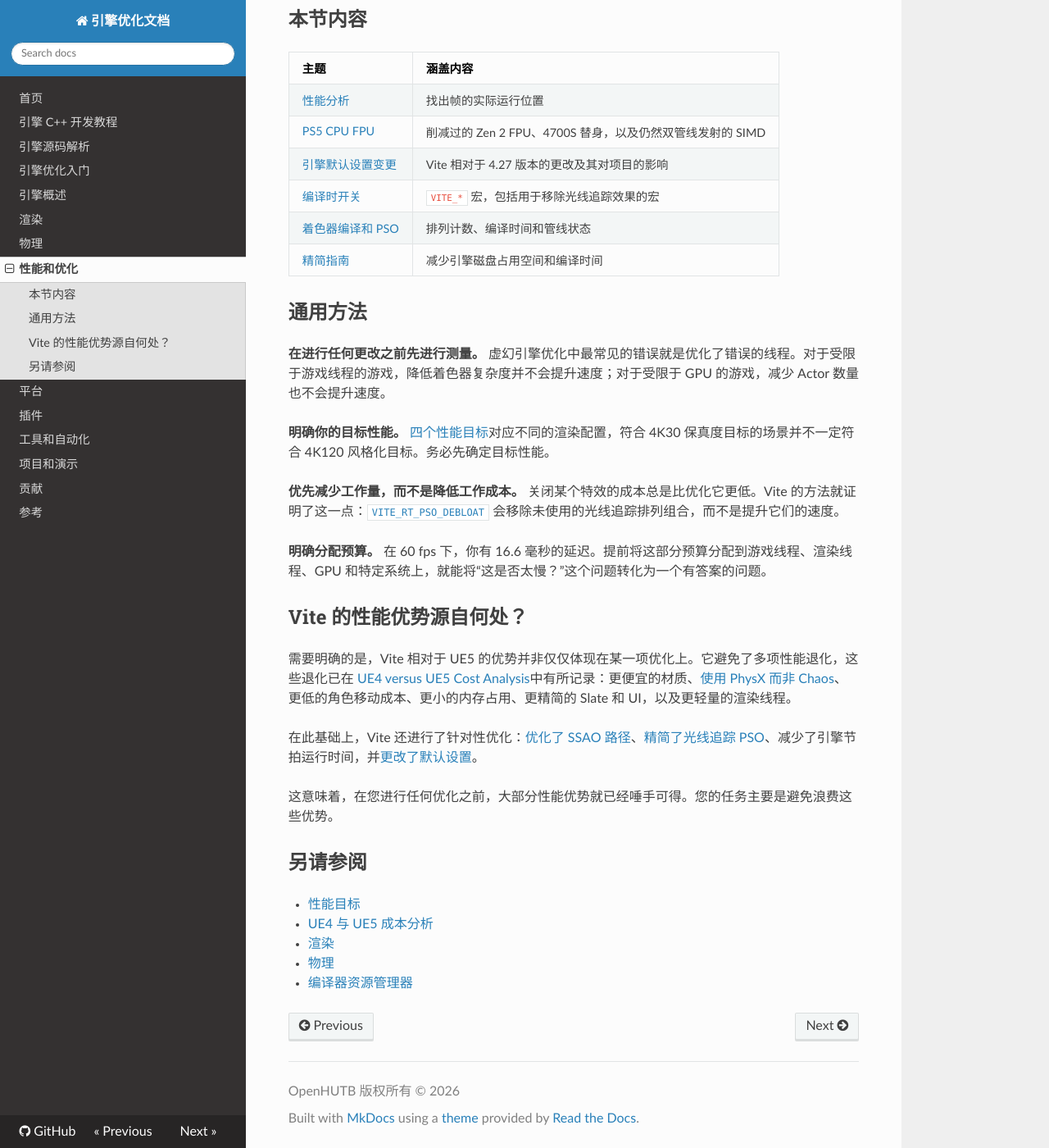
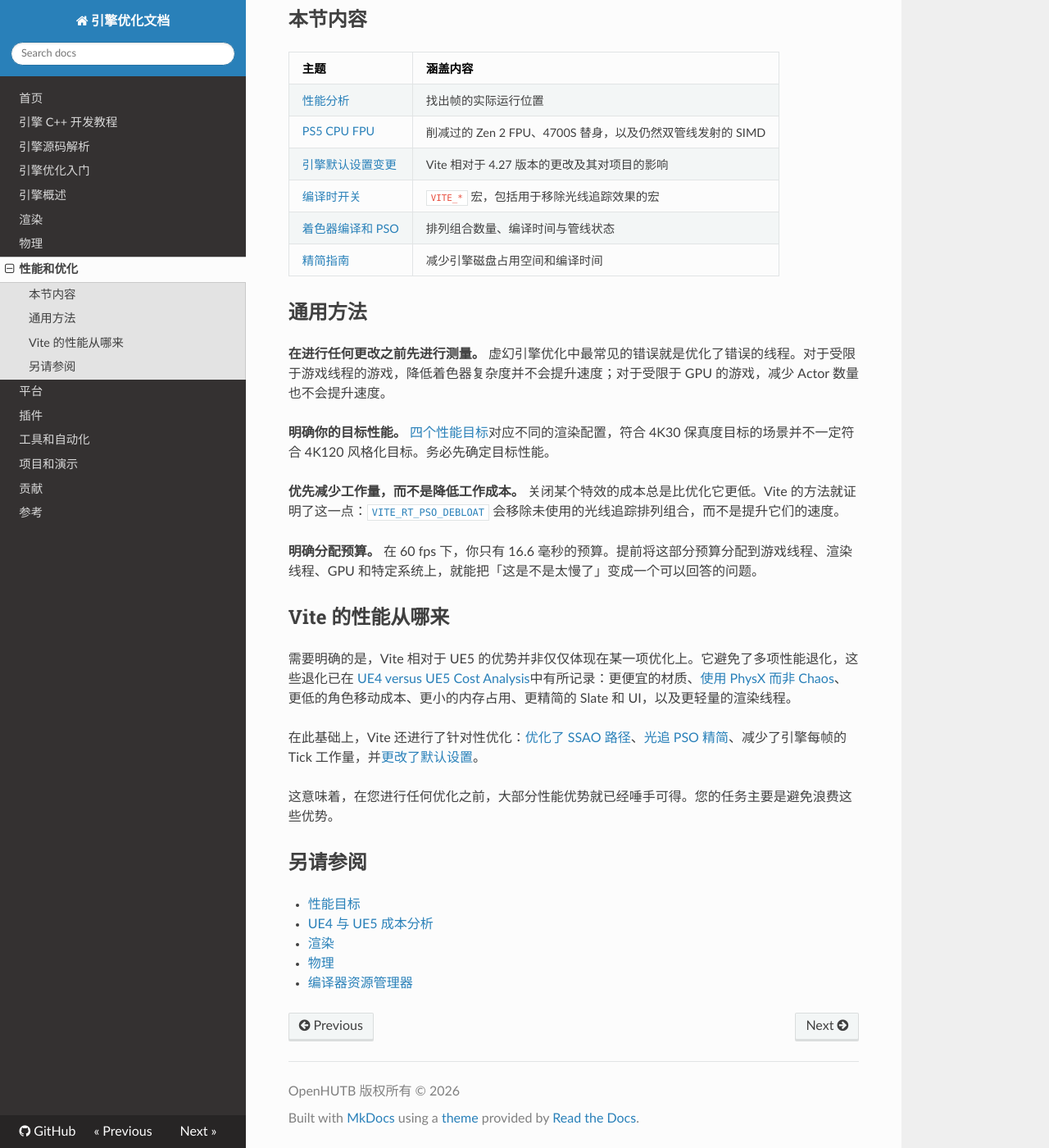
Before and after one commit to OpenHUTB/cpp, an MkDocs documentation site: the page built from docs/optimization/Performance/Performance.md, in a window 1280 px wide and 1400 px high, scrolled down 433 px. Shown: the whole window at 82% size. Built offline with MkDocs 1.6.1, drawn with Linux system fonts in a browser that asks for light colours; nearby versions of some CDN libraries; a script that is not in the unit is left out.

Commit message:
docs: 修正性能总览页的预算与 Tick 措辞
- 16.6 ms 是每帧预算，不是延迟
- 「引擎节拍」改为引擎每帧 Tick；「排列计数」改为排列组合数量
- 小节标题由疑问句改为陈述句；光追 PSO 一处语序理顺

```diff
--- a/docs/optimization/Performance/Performance.md
+++ b/docs/optimization/Performance/Performance.md
@@ -16,7 +16,7 @@ Vite 的性能优化并非后期制作。[性能目标](../EngineOverview/Perfor
 | [PS5 CPU FPU](PS5-CPU-FPU.md) | 削减过的 Zen 2 FPU、4700S 替身，以及仍然双管线发射的 SIMD |
 | [引擎默认设置变更](Engine-Defaults.md) | Vite 相对于 4.27 版本的更改及其对项目的影响 |
 | [编译时开关](Compile-Time-Switches.md) | `VITE_*` 宏，包括用于移除光线追踪效果的宏 |
-| [着色器编译和 PSO](Shader-Compilation-And-PSO.md) | 排列计数、编译时间和管线状态 |
+| [着色器编译和 PSO](Shader-Compilation-And-PSO.md) | 排列组合数量、编译时间与管线状态 |
 | [精简指南](Debloat-Guide.md) | 减少引擎磁盘占用空间和编译时间 |
 
 ## 通用方法
@@ -27,13 +27,13 @@ Vite 的性能优化并非后期制作。[性能目标](../EngineOverview/Perfor
 
 **优先减少工作量，而不是降低工作成本。** 关闭某个特效的成本总是比优化它更低。Vite 的方法就证明了这一点：[`VITE_RT_PSO_DEBLOAT`](Compile-Time-Switches.md) 会移除未使用的光线追踪排列组合，而不是提升它们的速度。
 
-**明确分配预算。** 在 60 fps 下，你有 16.6 毫秒的延迟。提前将这部分预算分配到游戏线程、渲染线程、GPU 和特定系统上，就能将“这是否太慢？”这个问题转化为一个有答案的问题。
+**明确分配预算。** 在 60 fps 下，你只有 16.6 毫秒的预算。提前将这部分预算分配到游戏线程、渲染线程、GPU 和特定系统上，就能把「这是不是太慢了」变成一个可以回答的问题。
 
-## Vite 的性能优势源自何处？
+## Vite 的性能从哪来
 
 需要明确的是，Vite 相对于 UE5 的优势并非仅仅体现在某一项优化上。它避免了多项性能退化，这些退化已在 [UE4 versus UE5 Cost Analysis](../EngineOverview/UE4-Versus-UE5-Cost-Analysis.md)中有所记录：更便宜的材质、[使用 PhysX 而非 Chaos](../Physics/PhysX.md)、更低的角色移动成本、更小的内存占用、更精简的 Slate 和 UI，以及更轻量的渲染线程。
 
-在此基础上，Vite 还进行了针对性优化：[优化了 SSAO 路径](../Rendering/Ambient-Occlusion.md)、[精简了光线追踪 PSO](Compile-Time-Switches.md)、减少了引擎节拍运行时间，并[更改了默认设置](Engine-Defaults.md)。
+在此基础上，Vite 还进行了针对性优化：[优化了 SSAO 路径](../Rendering/Ambient-Occlusion.md)、[光追 PSO 精简](Compile-Time-Switches.md)、减少了引擎每帧的 Tick 工作量，并[更改了默认设置](Engine-Defaults.md)。
 
 
 这意味着，在您进行任何优化之前，大部分性能优势就已经唾手可得。您的任务主要是避免浪费这些优势。
```
